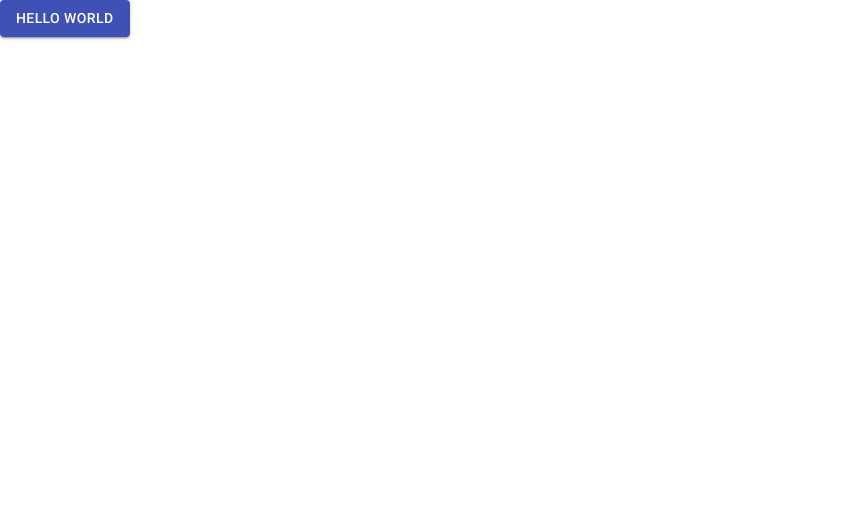
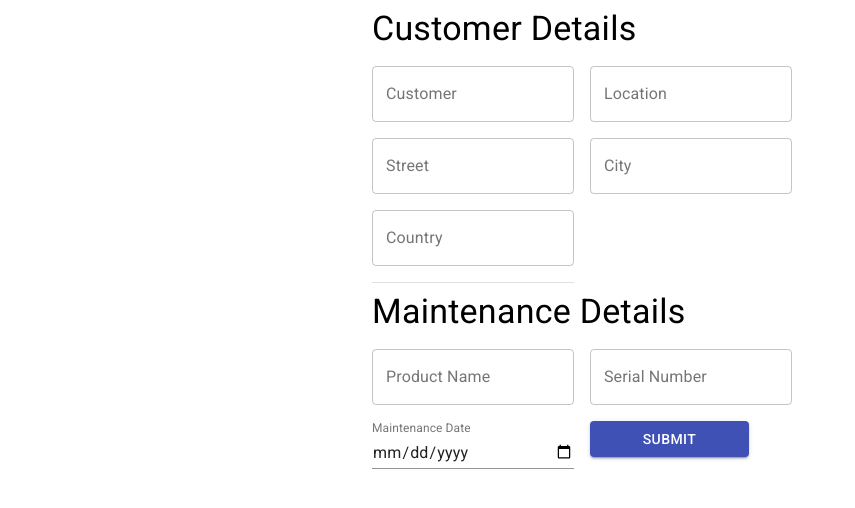
Before and after one commit to flsoller/sam-reporting-app, a React (Create React App) app in the folder frontend/: page / in a window 1280 px wide. Shown: the top 508 px of the page, without its empty margins (0-855 px from the left). Built offline with nearby package versions, Linux system fonts and the light colour scheme.

Commit message:
Create simple form for data entry.

```diff
--- a/frontend/src/App.js
+++ b/frontend/src/App.js
@@ -1,12 +1,10 @@
 import React from 'react';
-import Button from '@material-ui/core/Button';
+
+// Component imports
+import ExampleForm from './components/forms/ExampleForm';
 
 const App = () => {
-  return (
-    <Button variant="contained" color="primary">
-      Hello World
-    </Button>
-  );
+  return <ExampleForm />;
 };
 
 export default App;
--- /dev/null
+++ b/frontend/src/components/forms/ExampleForm.js
@@ -0,0 +1,121 @@
+import React, { useState } from 'react';
+
+// M-UI imports
+import {
+  Container,
+  TextField,
+  Divider,
+  Typography,
+  Button,
+} from '@material-ui/core';
+import { makeStyles } from '@material-ui/core/styles';
+
+const useStyles = makeStyles((theme) => ({
+  root: {
+    '& > *': {
+      margin: theme.spacing(1),
+      width: '20ch',
+    },
+  },
+}));
+
+const ExampleForm = () => {
+  const classes = useStyles();
+
+  const [data, setData] = useState({
+    customerName: '',
+    installLocation: '',
+    street: '',
+    city: '',
+    country: '',
+    productName: '',
+    serialNumber: '',
+    maintenanceDate: '',
+  });
+
+  // Update state from text field inputs
+  const handleChange = (e) => {
+    setData({ ...data, [e.target.id]: e.target.value });
+  };
+
+  // Handle Submit
+  const handleSubmit = (e) => {
+    e.preventDefault();
+    console.log(data);
+  };
+
+  return (
+    <>
+      <Container maxWidth="sm">
+        <form
+          className={classes.root}
+          noValidate
+          autoComplete="off"
+          action="/api/v1/maintenance-data/"
+          method="POST"
+          onSubmit={handleSubmit}
+        >
+          <Typography variant="h4">Customer Details</Typography>
+          <TextField
+            variant="outlined"
+            id="customerName"
+            label="Customer"
+            onChange={handleChange}
+          />
+          <TextField
+            variant="outlined"
+            id="installLocation"
+            label="Location"
+            onChange={handleChange}
+          />
+          <TextField
+            variant="outlined"
+            id="street"
+            label="Street"
+            onChange={handleChange}
+          />
+          <TextField
+            variant="outlined"
+            id="city"
+            label="City"
+            onChange={handleChange}
+          />
+          <TextField
+            variant="outlined"
+            id="country"
+            label="Country"
+            onChange={handleChange}
+          />
+          <Divider variant="middle" />
+          <Typography variant="h4">Maintenance Details</Typography>
+          <TextField
+            variant="outlined"
+            id="productName"
+            label="Product Name"
+            onChange={handleChange}
+          />
+          <TextField
+            variant="outlined"
+            id="serialNumber"
+            label="Serial Number"
+            onChange={handleChange}
+          />
+          <TextField
+            id="maintenanceDate"
+            label="Maintenance Date"
+            type="date"
+            InputLabelProps={{
+              shrink: true,
+            }}
+            onChange={handleChange}
+          />
+          <Button variant="contained" color="primary" type="submit">
+            Submit
+          </Button>
+        </form>
+      </Container>
+    </>
+  );
+};
+
+export default ExampleForm;
```
